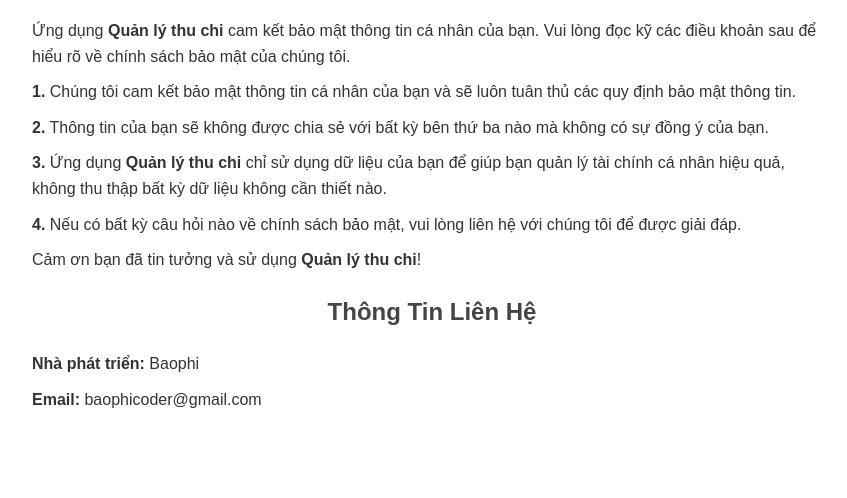
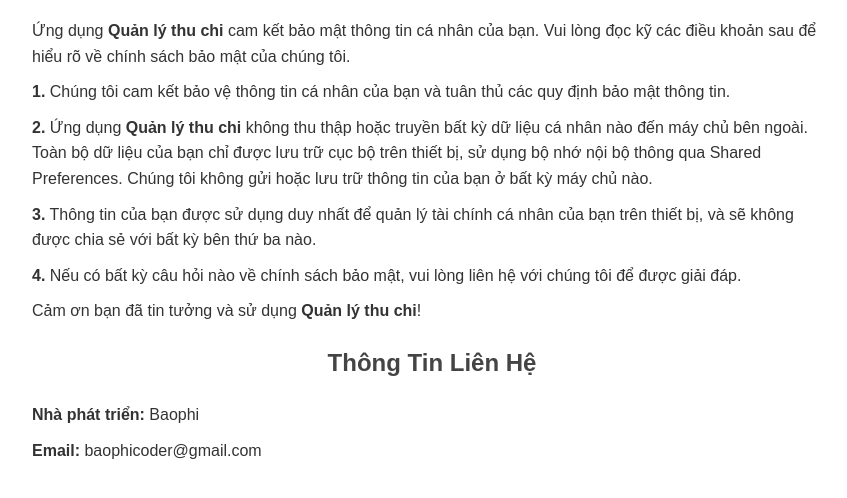
Before and after one commit to baophicoder1/privacy-policy, a plain HTML site: page docs/privacy-policy.html in a window 1280 px wide. Shown: the part 96-594 px from the top of the page, without its empty margins (208-1055 px from the left). Drawn offline with Linux system fonts and the light colour scheme.

Commit message:
Update privacy-policy.html
Không lưu trên máy chủ chỉ lưu ở thiết bị

```diff
--- a/docs/privacy-policy.html
+++ b/docs/privacy-policy.html
@@ -27,11 +27,11 @@
 
     <p>Ứng dụng <strong>Quản lý thu chi</strong> cam kết bảo mật thông tin cá nhân của bạn. Vui lòng đọc kỹ các điều khoản sau để hiểu rõ về chính sách bảo mật của chúng tôi.</p>
 
-    <p><strong>1.</strong> Chúng tôi cam kết bảo mật thông tin cá nhân của bạn và sẽ luôn tuân thủ các quy định bảo mật thông tin.</p>
+    <p><strong>1.</strong> Chúng tôi cam kết bảo vệ thông tin cá nhân của bạn và tuân thủ các quy định bảo mật thông tin.</p>
 
-    <p><strong>2.</strong> Thông tin của bạn sẽ không được chia sẻ với bất kỳ bên thứ ba nào mà không có sự đồng ý của bạn.</p>
+    <p><strong>2.</strong> Ứng dụng <strong>Quản lý thu chi</strong> không thu thập hoặc truyền bất kỳ dữ liệu cá nhân nào đến máy chủ bên ngoài. Toàn bộ dữ liệu của bạn chỉ được lưu trữ cục bộ trên thiết bị, sử dụng bộ nhớ nội bộ thông qua Shared Preferences. Chúng tôi không gửi hoặc lưu trữ thông tin của bạn ở bất kỳ máy chủ nào.</p>
 
-    <p><strong>3.</strong> Ứng dụng <strong>Quản lý thu chi</strong> chỉ sử dụng dữ liệu của bạn để giúp bạn quản lý tài chính cá nhân hiệu quả, không thu thập bất kỳ dữ liệu không cần thiết nào.</p>
+    <p><strong>3.</strong> Thông tin của bạn được sử dụng duy nhất để quản lý tài chính cá nhân của bạn trên thiết bị, và sẽ không được chia sẻ với bất kỳ bên thứ ba nào.</p>
 
     <p><strong>4.</strong> Nếu có bất kỳ câu hỏi nào về chính sách bảo mật, vui lòng liên hệ với chúng tôi để được giải đáp.</p>
 
```
